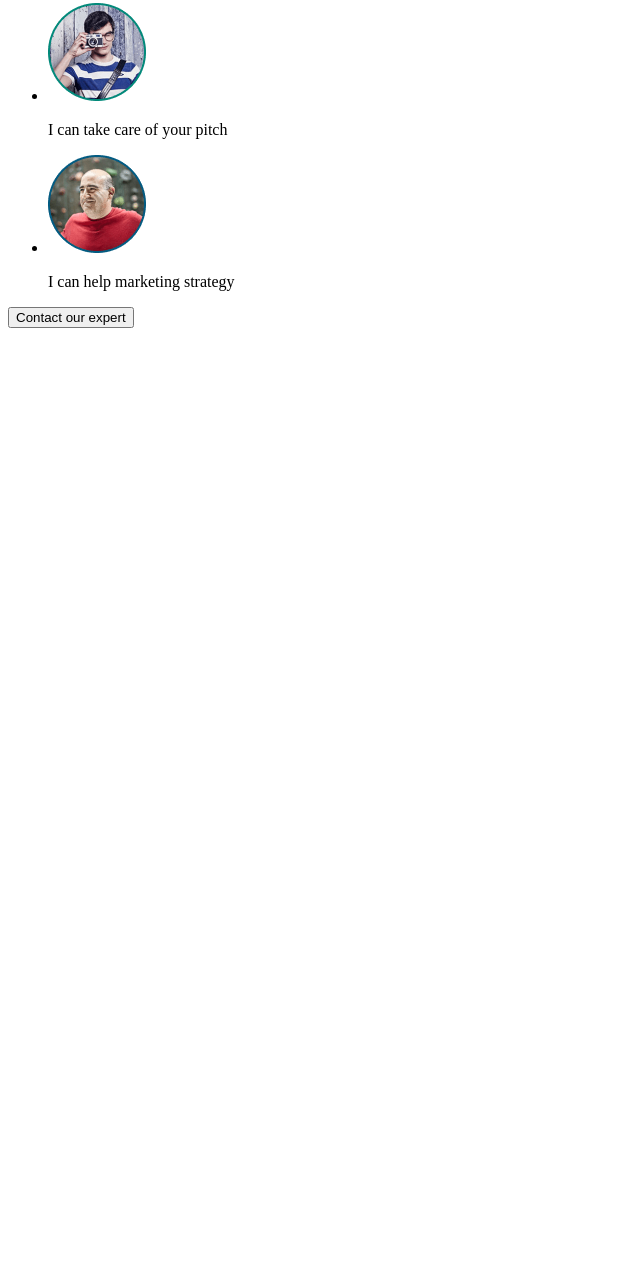
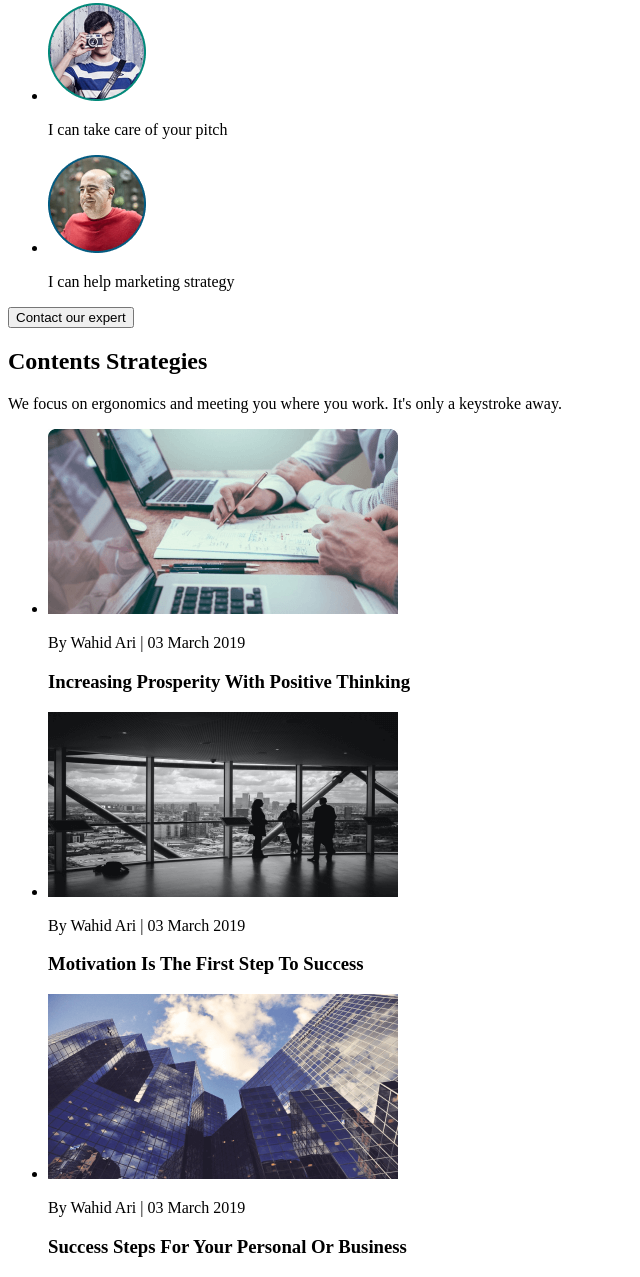
Before and after one commit to MedveShyt558/blended-117-7-8, a plain HTML site: page index.html in a window 1280 px wide. Shown: the part 4279-5556 px from the top of the page, without its empty margins (0-640 px from the left). Before the commit the page ends 4615 px from the top, so only its background shows below. Drawn offline with Linux system fonts and the light colour scheme.

Commit message:
add new section content strategies

```diff
--- a/index.html
+++ b/index.html
@@ -155,6 +155,27 @@
             </ul>
             <button type="button">Contact our expert</button>
         </section>
+        <section>
+            <h2>Contents Strategies</h2>
+            <p>We focus on ergonomics and meeting you where you work. It's only a keystroke away. </p>
+            <ul>
+                <li>
+                    <img src="./images/image (1).png" alt="image">
+                    <p>By Wahid Ari | 03 March 2019</p>
+                    <h3>Increasing Prosperity With Positive Thinking</h3>
+                </li>
+                <li>
+                    <img src="./images/Bitmap.png" alt="image">
+                    <p>By Wahid Ari | 03 March 2019</p>
+                    <h3>Motivation Is The First Step To Success</h3>
+                </li>
+                <li>
+                    <img src="./images/Bitmap (1).png" alt="image">
+                    <p>By Wahid Ari | 03 March 2019</p>
+                    <h3>Success Steps For Your Personal Or Business</h3>
+                </li>
+            </ul>
+        </section>
     </main>
     <footer></footer>
 </body>
```
Also changed, not shown: images/Bitmap (1).png (added), images/Bitmap.png (added), images/image (1).png (added).
